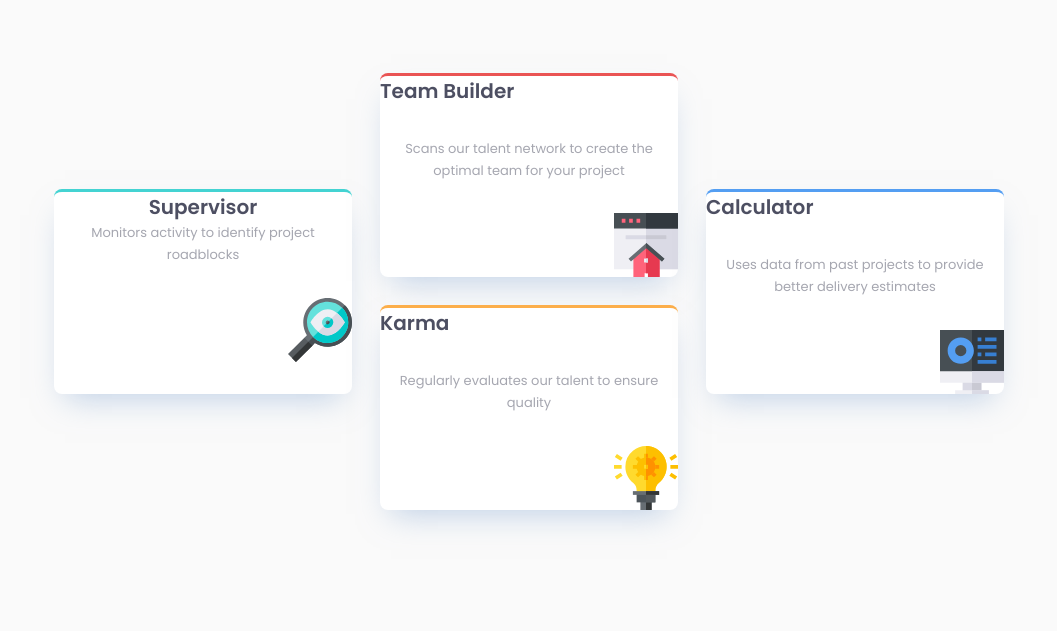
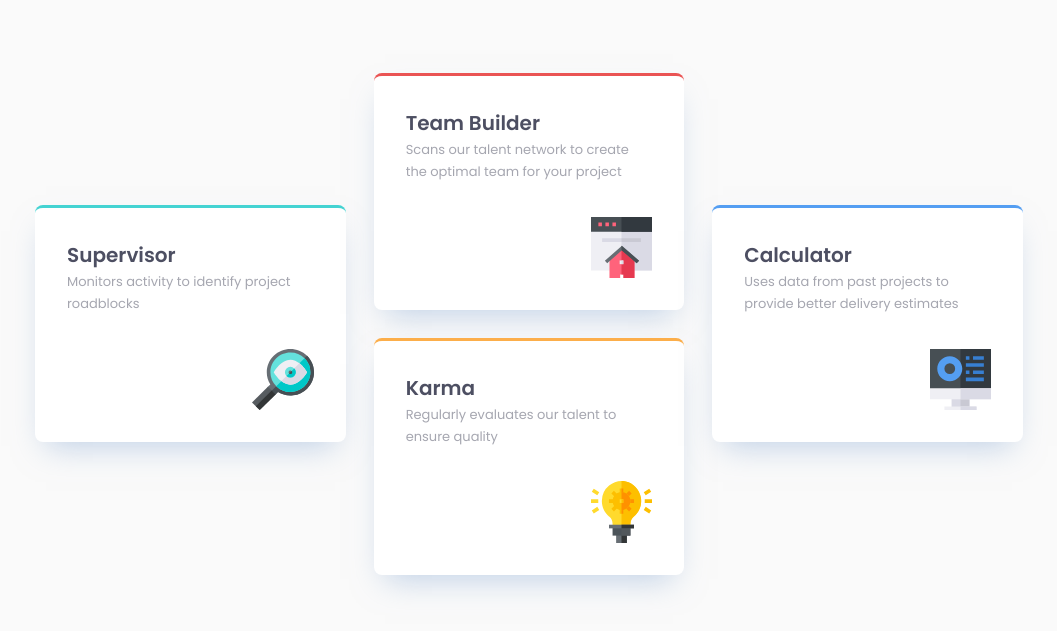
Before and after one commit to Franciscoj91/four-card-feature-section, a plain HTML site: page index.html in a window 1280 px wide. Shown: the part 247-878 px from the top of the page, without its empty margins (111-1168 px from the left). Before the commit the page ends 835 px from the top, so only its background shows below. Drawn offline with Linux system fonts and the light colour scheme.

Commit message:
feat: position card elements

```diff
--- a/assets/css/styles.css
+++ b/assets/css/styles.css
@@ -18,7 +18,7 @@ body, h1, h2, p {
 body {
     font-family: "Poppins", sans-serif;
     text-align: center;
-    padding: 5rem clamp(2rem, 1.5rem + 11.1268vw, 10.313rem) 4.875rem;
+    padding: 5rem 0 4.875rem;
     background-color: #FAFAFA;
     color: var(--font-primary-color);
 }
@@ -28,6 +28,7 @@ body {
     flex-direction: column;
     justify-content: center;
     align-items: center;
+    padding-inline: clamp(2rem, -0.375rem + 11.875vw, 10.313rem);
 }
 
 main.flex-column-center{
@@ -69,17 +70,25 @@ p {
 
 .card {
     display: flex;
-    gap: 2rem;
+    gap: clamp(2rem, 1.2359rem + 1.1268vw, 2.5rem);
     flex-direction: column;
     align-items: flex-start;
     background-color: var(--white-color);
     border-radius: 8px;
-    border-top: 3.5px black solid ;
     box-shadow: 0 15px 30px -11px #83A6D280;
+    padding: clamp(1.75rem, 1.2359rem + 1.1268vw, 2rem);
+    text-align: start;
+}
+
+.card-text {
+    display: flex;
+    flex-direction: column;
+    align-items: flex-start;
 }
 
 .card h2 {
     font-size: var(--card-tittle-size);
+    margin-bottom: 1px;
 }
 
 .card p{
@@ -88,6 +97,7 @@ p {
 
 .card img {
     align-self: flex-end;
+    width: clamp(3.563rem, 3.475rem + 0.4375vw, 4rem);
 }
 
 .supervisor {
--- a/index.html
+++ b/index.html
@@ -22,25 +22,31 @@
       </article>
       <section class="cards-section">
         <article class="card supervisor">
-          <div>
+          <div class="card-text">
             <h2>Supervisor</h2>
             <p>Monitors activity to identify project roadblocks</p>
           </div>
           <img src="./assets/images/icon-supervisor.svg" alt="supervisor icon">
         </article>
         <article class="card team-builder">
+          <div class="card-text">
             <h2>Team Builder</h2>
             <p>Scans our talent network to create the optimal team for your project</p>
+          </div>
           <img src="./assets/images/icon-team-builder.svg" alt="team builder icon">
         </article>
         <article class="card karma">
+          <div class="card-text">
             <h2>Karma</h2>
             <p>Regularly evaluates our talent to ensure quality</p>
+          </div>
           <img src="./assets/images/icon-karma.svg" alt="karma icon">
         </article>
         <article class="card calculator">
+          <div class="card-text">
             <h2>Calculator</h2>
             <p>Uses data from past projects to provide better delivery estimates</p>
+          </div>
           <img src="./assets/images/icon-calculator.svg" alt="calculator icon">
         </article>
       </section>
```
Lines whose indentation alone changed are shown as unchanged.
